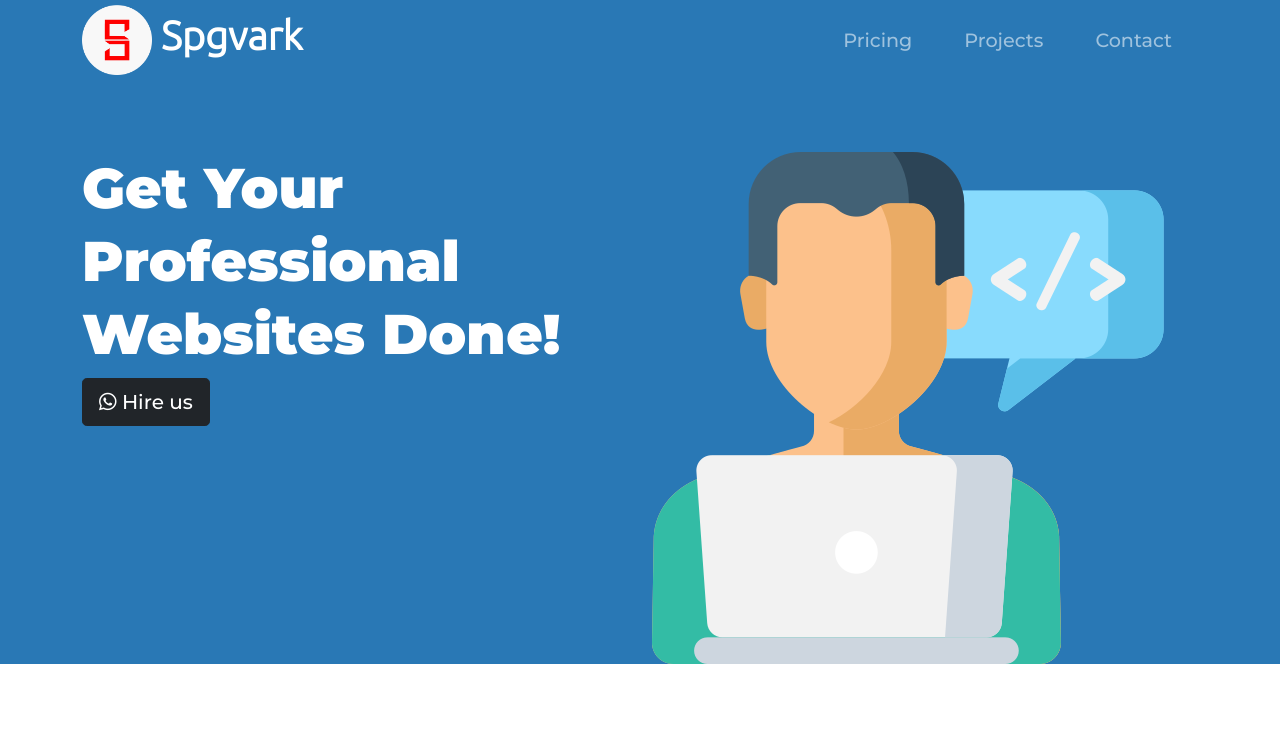
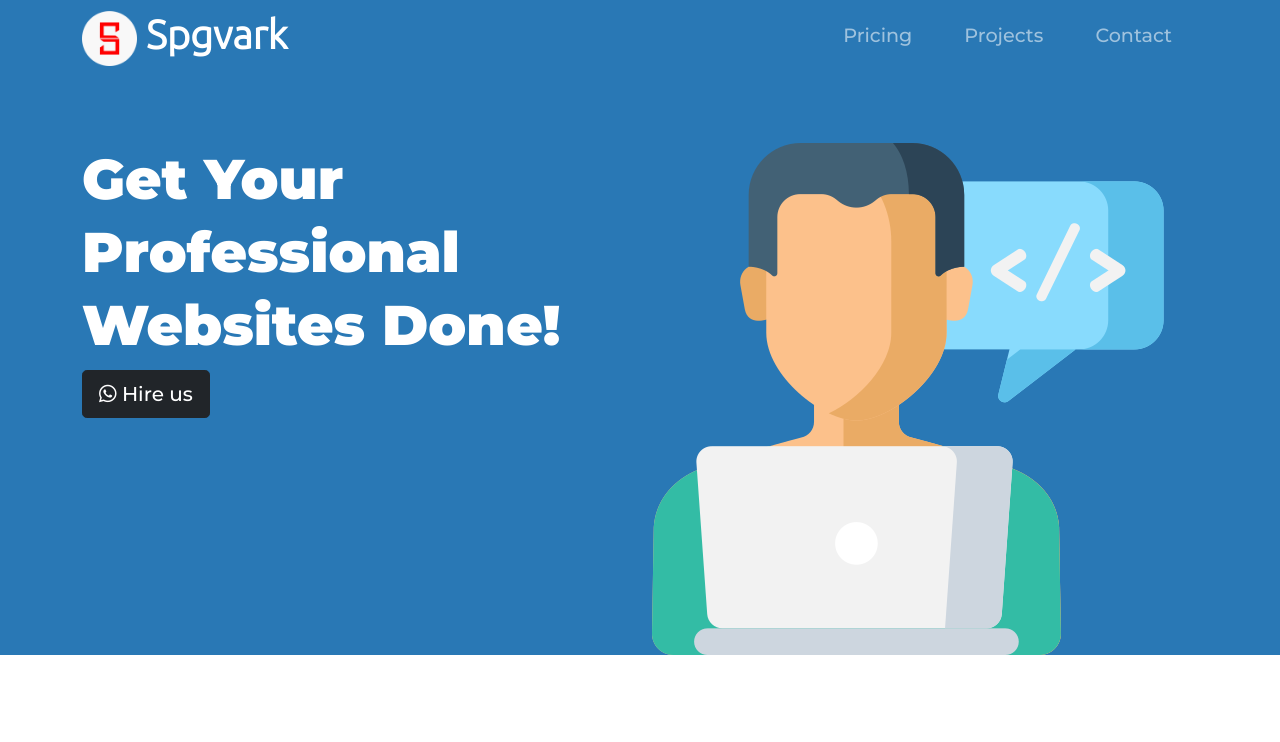
Before and after one commit to sriram0405/Spgvark_site, a plain HTML site: page index.html in a window 1280 px wide. Shown: the top 742 px of the page. Drawn offline with nearby package versions, Linux system fonts and the light colour scheme.

Commit message:
Update index.html

```diff
--- a/index.html
+++ b/index.html
@@ -32,7 +32,7 @@
 
     <nav class="navbar navbar-expand-lg navbar-dark">
       <a class="navbar-brand" href="">
-        <img src="favicon.png" alt="" height="70" width="70">
+        <img src="favicon.png" alt="" height="55" width="55">
         Spgvark</a>
        <button class="navbar-toggler" type="button" data-toggle="collapse" data-target="#navbarSupportedContent" aria-controls="navbarSupportedContent" aria-expanded="false" aria-label="Toggle navigation">
       <span class="navbar-toggler-icon"></span>
```
